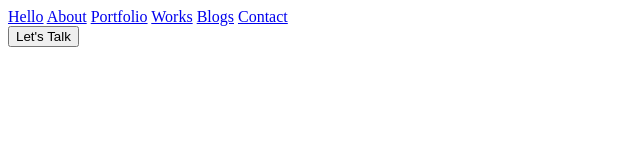
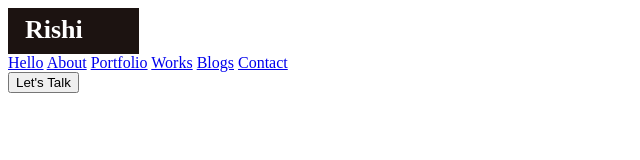
Before and after one commit to Rishi212001/Personal-website, a plain HTML site: page index.html in a window 1280 px wide. Shown: the whole page, without its empty margins (0-640 px from the left). Drawn offline with Linux system fonts and the light colour scheme.

Commit message:
logo added

```diff
--- a/index.html
+++ b/index.html
@@ -5,11 +5,12 @@
     <meta http-equiv="X-UA-Compatible" content="IE=edge">
     <meta name="viewport" content="width=device-width, initial-scale=1.0">
     <title>Rishikesh Preman</title>
+    <link href="styles.css" rel="stylesheet">
 </head>
 <body>
     <div class="container">
         <div class="header">
-            <div class="logo"></div>
+            <div class="logo">Rishi</div>
             <div class="pulldown">
                 <a class="para1" href="index.html">Hello</a>
                 <a class="para2" href="index.html">About</a>
--- a/styles.css
+++ b/styles.css
@@ -0,0 +1,10 @@
+.logo{
+    width: 9%;
+    height: 39px;
+    background-color:#1c1311 ;
+    font-weight: bold;
+    font-size: 26px;
+    color: white;
+    padding-left: 17px;
+    padding-top: 7px;
+}
```
